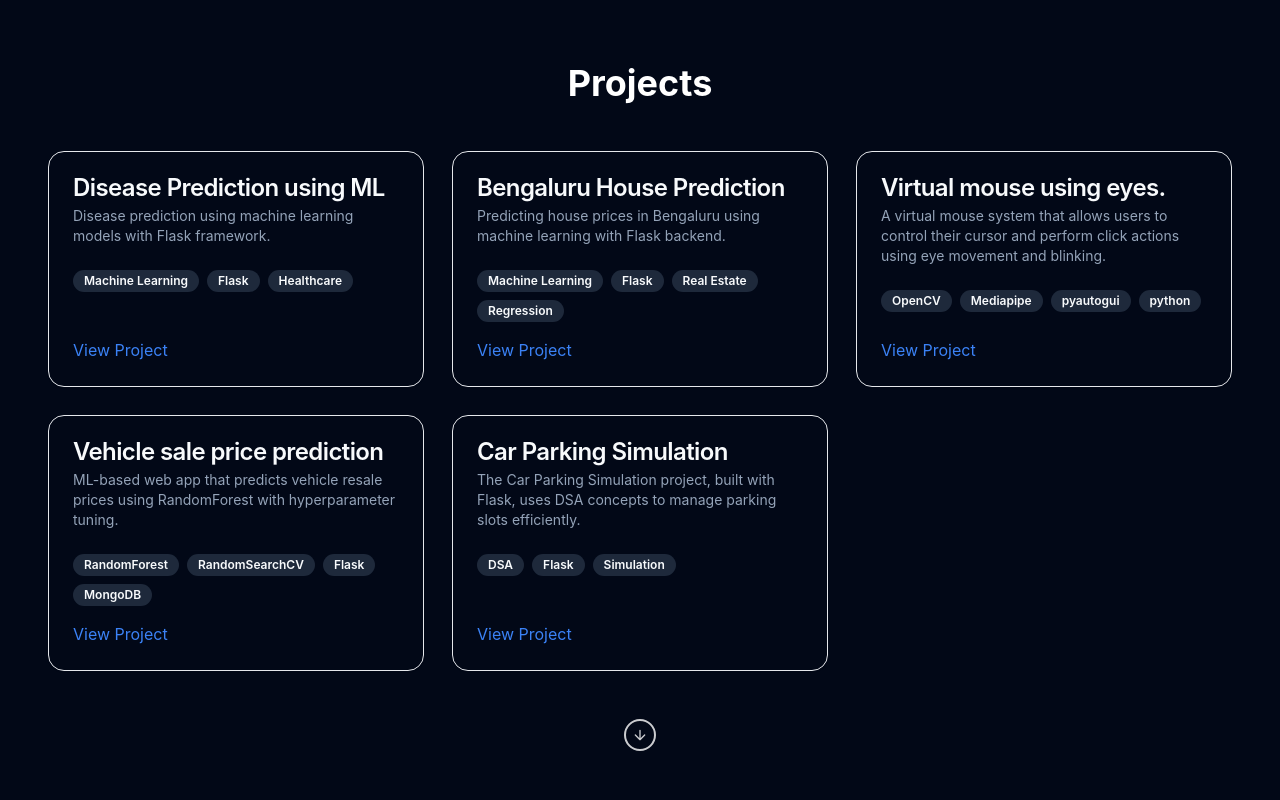
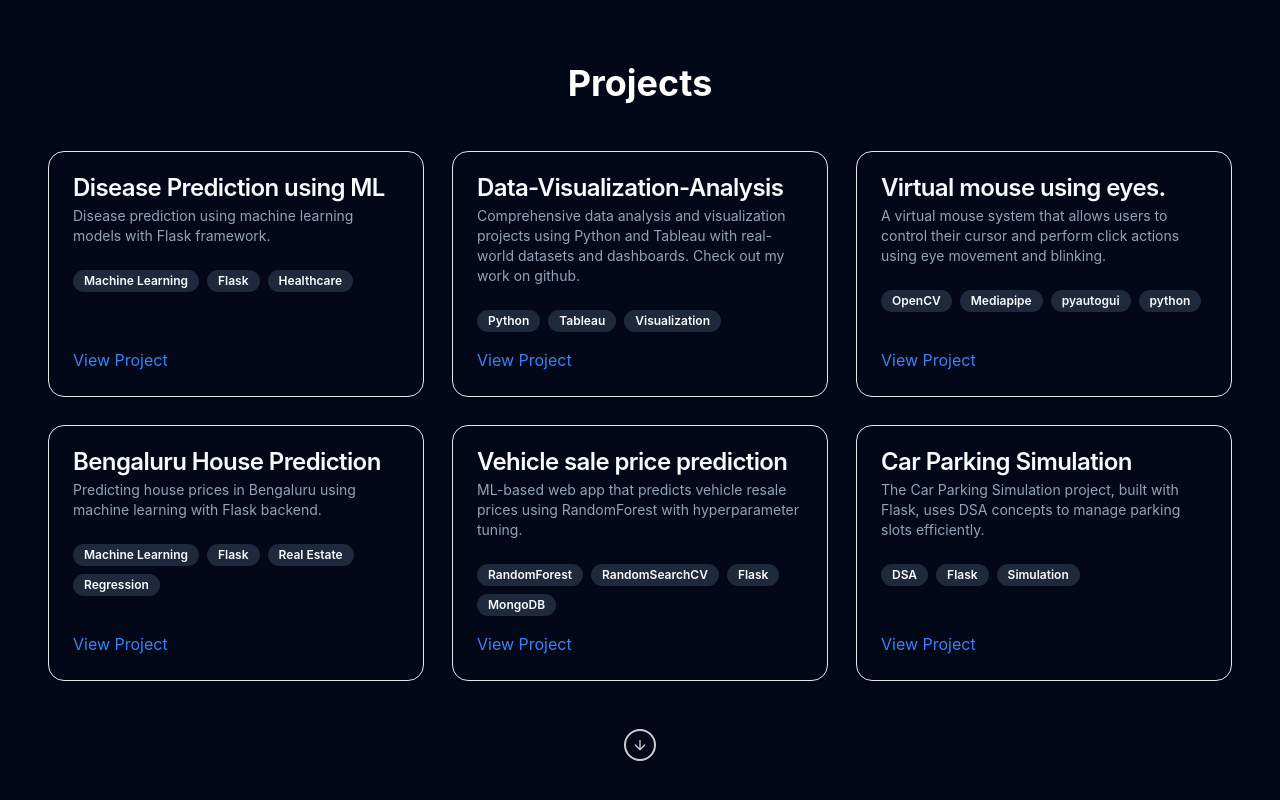
Before and after one commit to falakrana/myPortfolio, a React (Vite) app: page / in a window 1280 px wide. Shown: the part 1661-2461 px from the top of the page. Built offline with nearby package versions, Linux system fonts and the light colour scheme.

Commit message:
Updated5.0

```diff
--- a/src/components/Projects.jsx
+++ b/src/components/Projects.jsx
@@ -17,11 +17,11 @@ const projects = [
     tags: ["Machine Learning", "Flask", "Healthcare"],
   },
   {
-    title: "Bengaluru House Prediction",
+    title: "Data-Visualization-Analysis",
     description:
-      "Predicting house prices in Bengaluru using machine learning with Flask backend.",
-    link: "https://github.com/falakrana/bengluruHousePrediction.git",
-    tags: ["Machine Learning", "Flask", "Real Estate", "Regression"],
+      "Comprehensive data analysis and visualization projects using Python and Tableau with real-world datasets and dashboards. Check out my work on github.",
+    link: "https://github.com/falakrana/Data-Analysis-Visualization.git",
+    tags: ["Python", "Tableau", "Visualization"],
   },
   {
     title: "Virtual mouse using eyes.",
@@ -29,6 +29,13 @@ const projects = [
       "A virtual mouse system that allows users to control their cursor and perform click actions using eye movement and blinking.",
     link: "https://github.com/falakrana/virtualMouseDetectionUsingEyes.git",
     tags: ["OpenCV", "Mediapipe", "pyautogui", "python"],
+  },
+  {
+    title: "Bengaluru House Prediction",
+    description:
+      "Predicting house prices in Bengaluru using machine learning with Flask backend.",
+    link: "https://github.com/falakrana/bengluruHousePrediction.git",
+    tags: ["Machine Learning", "Flask", "Real Estate", "Regression"],
   },
   {
     title: "Vehicle sale price prediction",
@@ -82,7 +89,7 @@ function Projects() {
               </CardContent>
             </Card>
           ))}
-          </div>
+        </div>
         <ScrollArrow targetId="skills" className="mt-12" />
       </div>
     </section>
```
